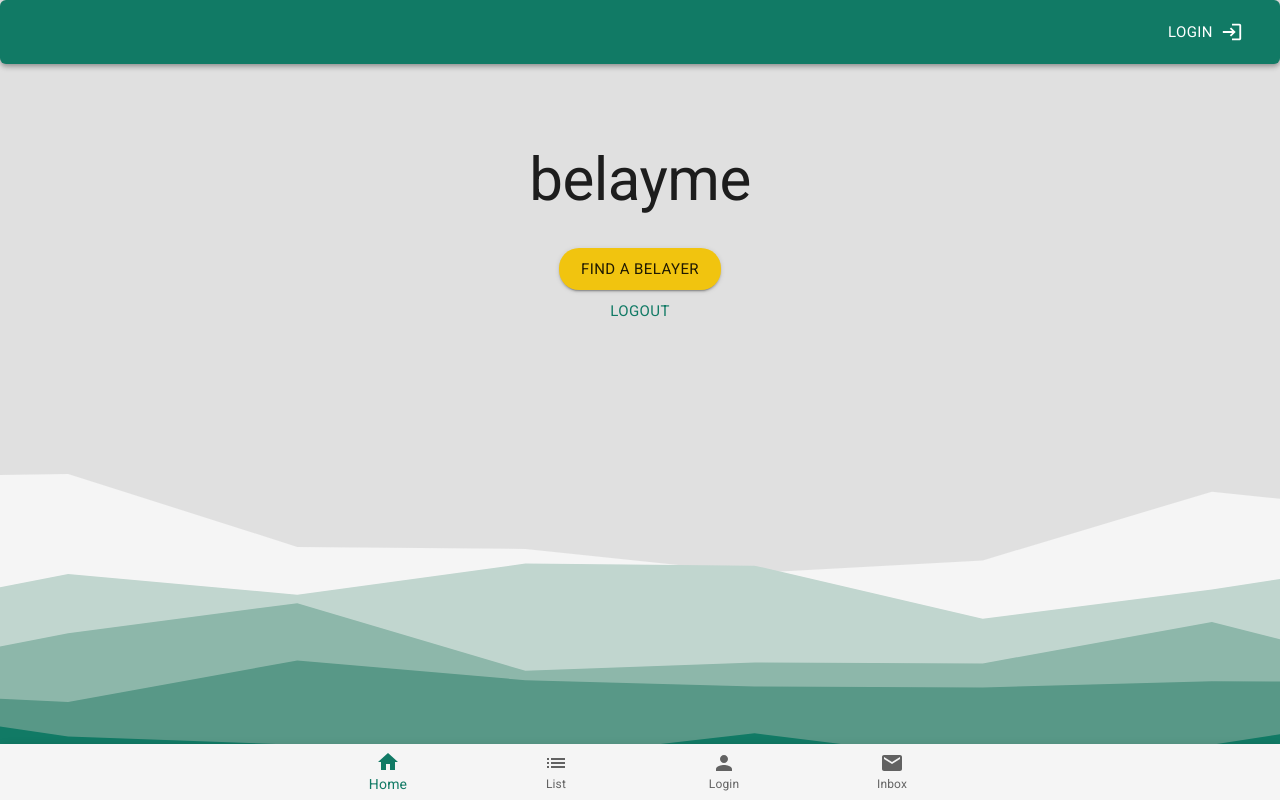
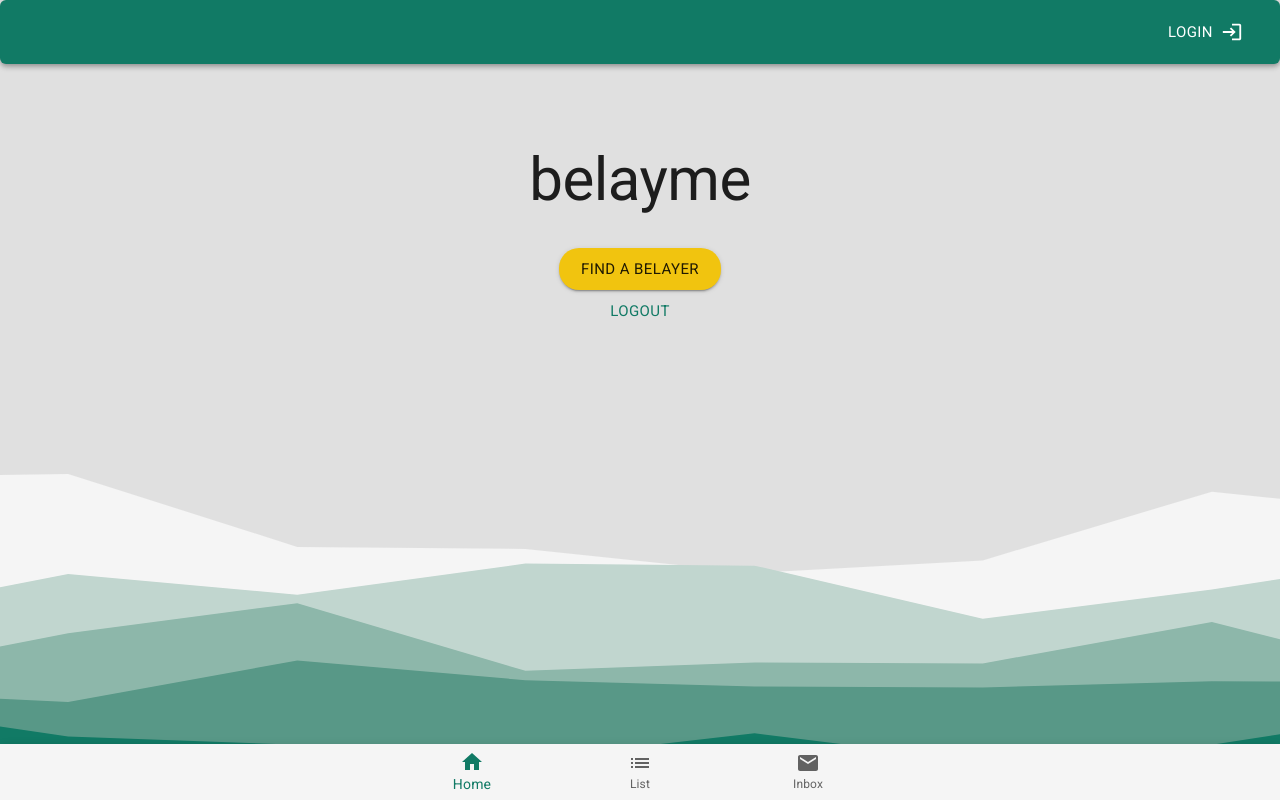
Before and after one commit to podmar/belayme, a React (Create React App) app in the folder client/: page / in a window 1280 px wide. Built offline with nearby package versions, Linux system fonts and the light colour scheme; no server answers.

Commit message:
removed the login link from the bottom nav

```diff
--- a/client/src/components/NavBottomWithLinks.js
+++ b/client/src/components/NavBottomWithLinks.js
@@ -34,12 +34,6 @@ function NavBottomWithLinks() {
         />
         <BottomNavigationAction
           component={Link}
-          to="/login"
-          label="Login"
-          icon={<PersonIcon />}
-        />
-        <BottomNavigationAction
-          component={Link}
           to="/inbox"
           label="Inbox"
           icon={<MailIcon />}
```
